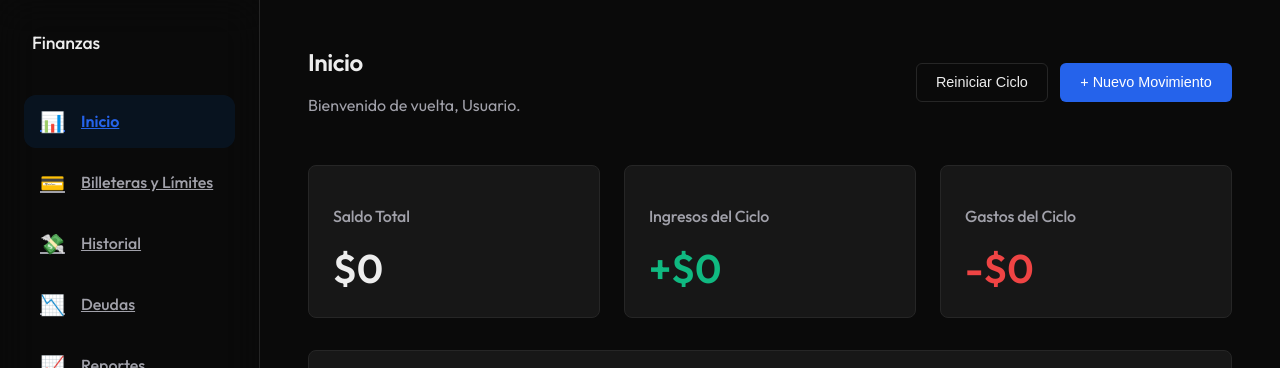
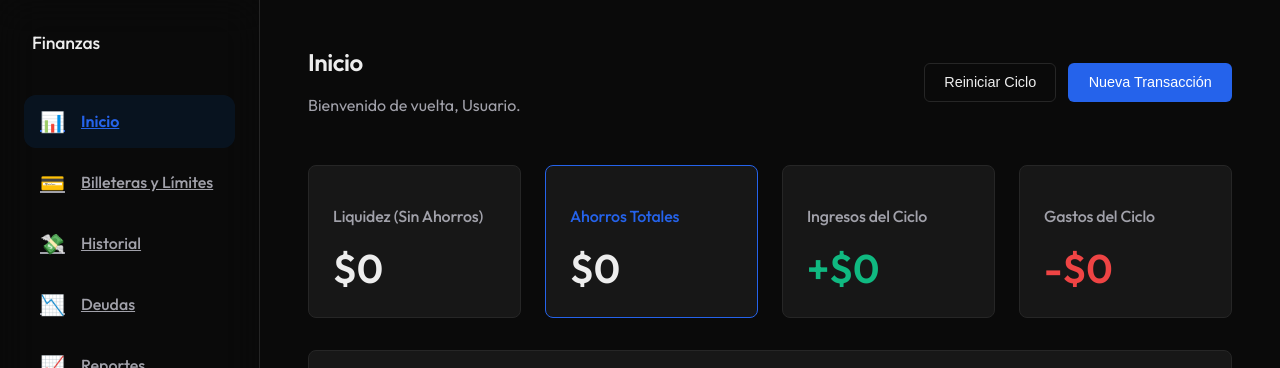
Before and after one commit to BenjaminAPR/Finanzas_app, a Next.js app: page /dashboard in a window 1280 px wide. Shown: the top 368 px of the page. Built offline with nearby package versions, Linux system fonts and the light colour scheme; no server answers.

Commit message:
Add Ahorros Totales metric to dashboard

```diff
--- a/src/app/(main)/dashboard/dashboard.module.css
+++ b/src/app/(main)/dashboard/dashboard.module.css
@@ -30,7 +30,7 @@
 /* TOP METRICS */
 .topMetrics {
   display: grid;
-  grid-template-columns: repeat(3, 1fr);
+  grid-template-columns: repeat(4, 1fr);
   gap: 1.5rem;
 }
 
--- a/src/app/(main)/dashboard/page.tsx
+++ b/src/app/(main)/dashboard/page.tsx
@@ -10,6 +10,7 @@ export default function DashboardPage() {
   const [loading, setLoading] = useState(true);
   const [profile, setProfile] = useState<any>(null);
   const [totalBalance, setTotalBalance] = useState(0);
+  const [totalSavings, setTotalSavings] = useState(0);
   const [monthIncome, setMonthIncome] = useState(0);
   const [monthExpense, setMonthExpense] = useState(0);
   const [accounts, setAccounts] = useState<any[]>([]);
@@ -79,6 +80,14 @@ export default function DashboardPage() {
           }
         });
 
+        // Calculate total savings
+        let tSavings = 0;
+        processedAccounts.forEach(acc => {
+          if (acc.type === 'Cuenta de Ahorro') {
+            tSavings += acc.balance;
+          }
+        });
+
         const bGoals = budgetsData?.map(b => {
           return {
             ...b,
@@ -91,6 +100,7 @@ export default function DashboardPage() {
         setRecentTransactions(validTx.slice(0, 5));
         setAccounts(processedAccounts);
         setTotalBalance(globalBalance);
+        setTotalSavings(tSavings);
         setMonthIncome(mIncome);
         setMonthExpense(mExpense);
       }
@@ -164,7 +174,7 @@ export default function DashboardPage() {
             Reiniciar Ciclo
           </button>
           <button className="btn-primary" onClick={() => router.push('/transactions')}>
-            + Nuevo Movimiento
+            Nueva Transacción
           </button>
         </div>
       </header>
@@ -172,9 +182,15 @@ export default function DashboardPage() {
       {/* TOP METRICS ROW */}
       <div className={styles.topMetrics}>
         <div className="card">
-          <h3 className="h3" style={{ fontSize: '1rem', color: 'var(--text-secondary)' }}>Saldo Total</h3>
+          <h3 className="h3" style={{ fontSize: '1rem', color: 'var(--text-secondary)' }}>Liquidez (Sin Ahorros)</h3>
           <div className={styles.metricAmount} style={{ color: 'var(--text-primary)' }}>
-            {formatCurrency(totalBalance)}
+            {formatCurrency(totalBalance - totalSavings)}
+          </div>
+        </div>
+        <div className="card" style={{ borderColor: 'var(--accent-color)' }}>
+          <h3 className="h3" style={{ fontSize: '1rem', color: 'var(--accent-color)' }}>Ahorros Totales</h3>
+          <div className={styles.metricAmount} style={{ color: 'var(--text-primary)' }}>
+            {formatCurrency(totalSavings)}
           </div>
         </div>
         <div className="card">
```
